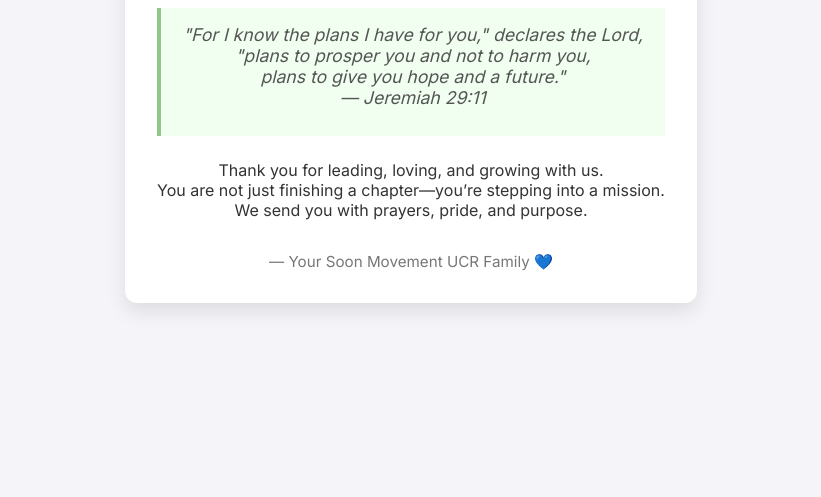
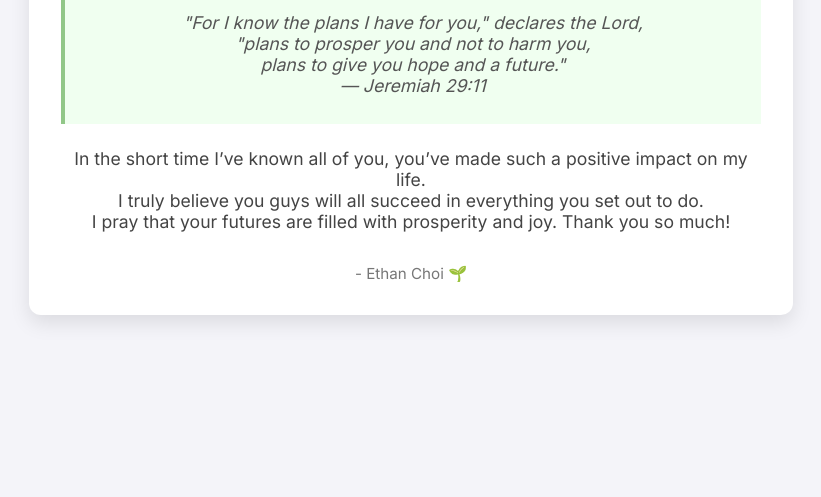
Before and after one commit to chaeyoungwoon/senior-sendoff, a plain HTML site: page index.html in a window 1280 px wide. Shown: the part 303-800 px from the top of the page, without its empty margins (229-1050 px from the left). Drawn offline with Linux system fonts and the light colour scheme.

Commit message:
Update index.html

```diff
--- a/index.html
+++ b/index.html
@@ -40,6 +40,12 @@
       white-space: pre-wrap;
       font-size: 1.1rem;
     }
+    .footer-message {
+      margin: 1.5rem 0 0 0;
+      font-size: 1.1rem;
+      color: #444;
+      font-weight: 500;
+    }
     .footer {
       margin-top: 2rem;
       font-size: 0.95rem;
@@ -51,10 +57,12 @@
   <div class="container">
     <h1>🎓 Senior Sendoff 2025</h1>
     <div id="verse" class="verse"></div>
-    <p>Thank you for leading, loving, and growing with us.<br>
-    You are not just finishing a chapter—you’re stepping into a mission.<br>
-    We send you with prayers, pride, and purpose.</p>
-    <div class="footer">— Your Soon Movement UCR Family 💙</div>
+    <p class="footer-message">
+      In the short time I’ve known all of you, you’ve made such a positive impact on my life.<br>
+      I truly believe you guys will all succeed in everything you set out to do.<br>
+      I pray that your futures are filled with prosperity and joy. Thank you so much!
+    </p>
+    <div class="footer"> - Ethan Choi 🌱</div>
   </div>
 
   <script>
@@ -70,7 +78,7 @@ plans to give you hope and a future."
       if (i < text.length) {
         verseEl.textContent += text.charAt(i);
         i++;
-        setTimeout(typeVerse, 25); // adjust speed here (lower = faster)
+        setTimeout(typeVerse, 25);
       }
     }
 
```
